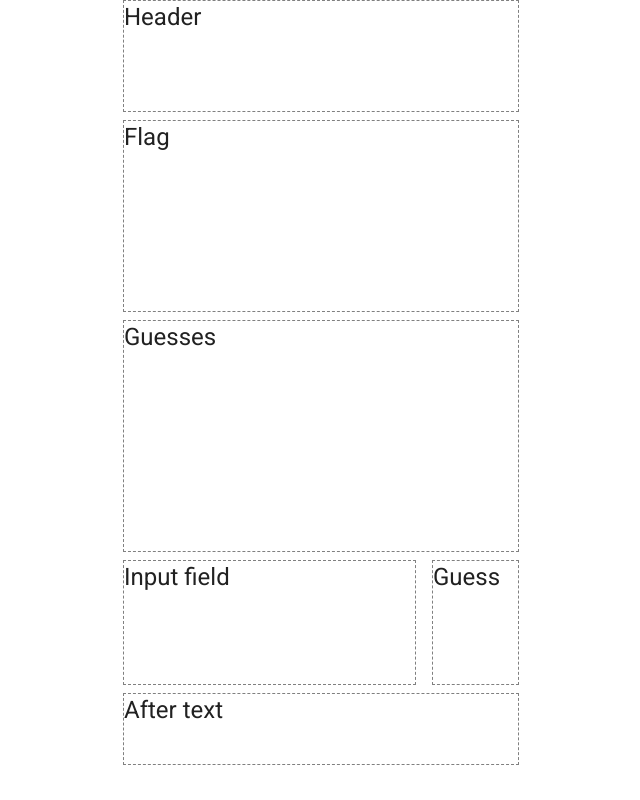
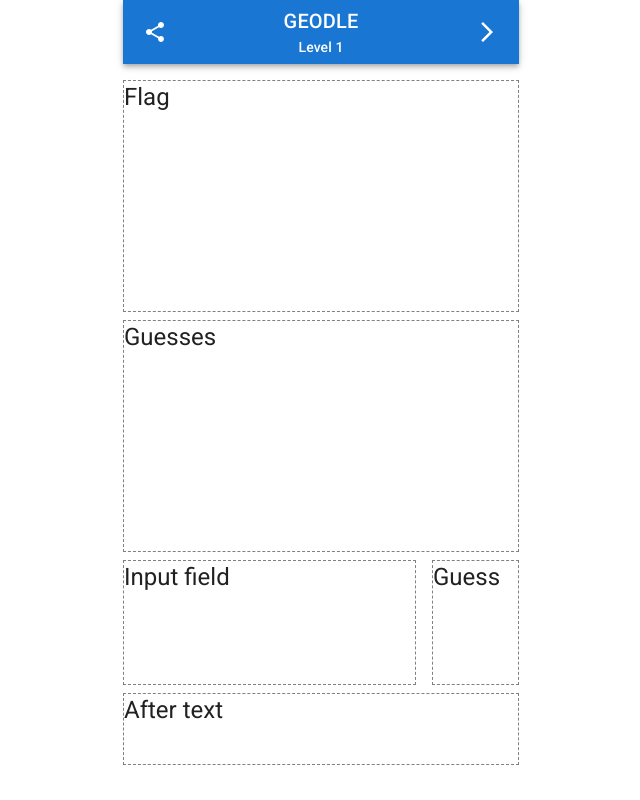
Before and after one commit to motrhelp/geodl3, a React (Create React App) app: page / in a window 1280 px wide. Shown: the whole page, without its empty margins (319-959 px from the left). Built offline with nearby package versions, Linux system fonts and the light colour scheme.

Commit message:
Extract Header.js

```diff
--- /dev/null
+++ b/src/features/header/Header.js
@@ -0,0 +1,43 @@
+import { AppBar, Grid, IconButton, Toolbar, Typography } from "@mui/material";
+
+import ShareIcon from '@mui/icons-material/Share';
+import ArrowForwardIosIcon from '@mui/icons-material/ArrowForwardIos';
+
+export default function Header() {
+    return (
+        <AppBar position="static">
+            <Toolbar>
+                <IconButton
+                    color="inherit"
+                    edge="start"
+                >
+                    <ShareIcon />
+                </IconButton>
+                <Grid container direction={"row"}>
+                    <Grid item xs={12}>
+                        <Typography variant="h6" sx={{
+                            flexGrow: 1,
+                            textAlign: 'center',
+                        }}>
+                            GEODLE
+                        </Typography>
+                    </Grid>
+                    <Grid item xs={12}>
+                        <Typography variant="subtitle2" sx={{
+                            flexGrow: 1,
+                            textAlign: 'center',
+                        }}>
+                            Level 1
+                        </Typography>
+                    </Grid>
+                </Grid>
+                <IconButton
+                    color="inherit"
+                    edge="end"
+                >
+                    <ArrowForwardIosIcon />
+                </IconButton>
+            </Toolbar>
+        </AppBar>
+    )
+}
--- a/src/screens/FigureOutTheGrid.js
+++ b/src/screens/FigureOutTheGrid.js
@@ -3,7 +3,6 @@ import WrapperBox from "../layout/WrapperBox";
 
 export default function FigureOutTheGrid() {
     return (
-        <Container maxWidth="xs">
         <Grid container spacing={1}
             direction="column"
             columns={20}
@@ -56,6 +55,5 @@ export default function FigureOutTheGrid() {
                 </WrapperBox>
             </Grid>
         </Grid>
-        </Container>
     )
 }
--- a/src/screens/GameScreen.js
+++ b/src/screens/GameScreen.js
@@ -1,9 +1,11 @@
-import { Box } from "@mui/material";
+import { Box, Container } from "@mui/material";
 import FigureOutTheGrid from "./FigureOutTheGrid";
 import GuessCountryScreen from "./GuessCountryScreen";
 
 export default function GameScreen() {
     return (
-        <FigureOutTheGrid />
+        <Container maxWidth="xs">
+            <GuessCountryScreen />
+        </Container>
     );
 }
--- a/src/screens/GuessCountryScreen.js
+++ b/src/screens/GuessCountryScreen.js
@@ -1,33 +1,61 @@
 import React from "react";
-import { Box, Grid, Typography } from "@mui/material";
-import Hearts from "../features/hearts/Hearts";
-import CountryAutocomplete from "../features/countryAutocomplete/CountryAutocomplete";
-import Flag from "../features/Flag";
+import { AppBar, Grid, IconButton, Toolbar, Typography } from "@mui/material";
+import WrapperBox from "../layout/WrapperBox";
+
+import Header from "../features/header/Header";
 
 export default function GuessCountryScreen() {
 
     return (
-        <Grid container
-            align="center"
+        <Grid container spacing={1}
+            direction="column"
+            columns={20}
             sx={{
-                height: "100%",
+                height: '100vh',
             }}
         >
-            <Grid item xs={12}>
-                <Flag />
+
+            {/* Header */}
+            <Grid item xs={2}>
+                <Header />
             </Grid>
-            <Grid item xs={12}>
-                <Hearts />
+            <Grid item xs={6}>
+                <WrapperBox>
+                    <Typography variant="h5">
+                        Flag
+                    </Typography>
+                </WrapperBox>
             </Grid>
-            <Grid item xs={12}>
-                <Typography variant="h4">
-                    Guesses
-                </Typography>
+            <Grid item xs={6}>
+                <WrapperBox>
+                    <Typography variant="h5">
+                        Guesses
+                    </Typography>
+                </WrapperBox>
             </Grid>
-            <Grid item xs={12} >
-                <CountryAutocomplete />
+            <Grid item container xs={2} spacing={2}>
+                <Grid item xs={9}>
+                    <WrapperBox>
+                        <Typography variant="h5">
+                            Input field
+                        </Typography>
+                    </WrapperBox>
+                </Grid>
+                <Grid item xs={3} >
+                    <WrapperBox>
+                        <Typography variant="h5">
+                            Guess
+                        </Typography>
+                    </WrapperBox>
+                </Grid>
             </Grid>
-
-        </Grid>
+            <Grid item xs={2}>
+                <WrapperBox>
+                    <Typography variant="h5">
+                        After text
+                    </Typography>
+                </WrapperBox>
+            </Grid>
+        </Grid >
     );
 }
```
Lines whose indentation alone changed are shown as unchanged.
